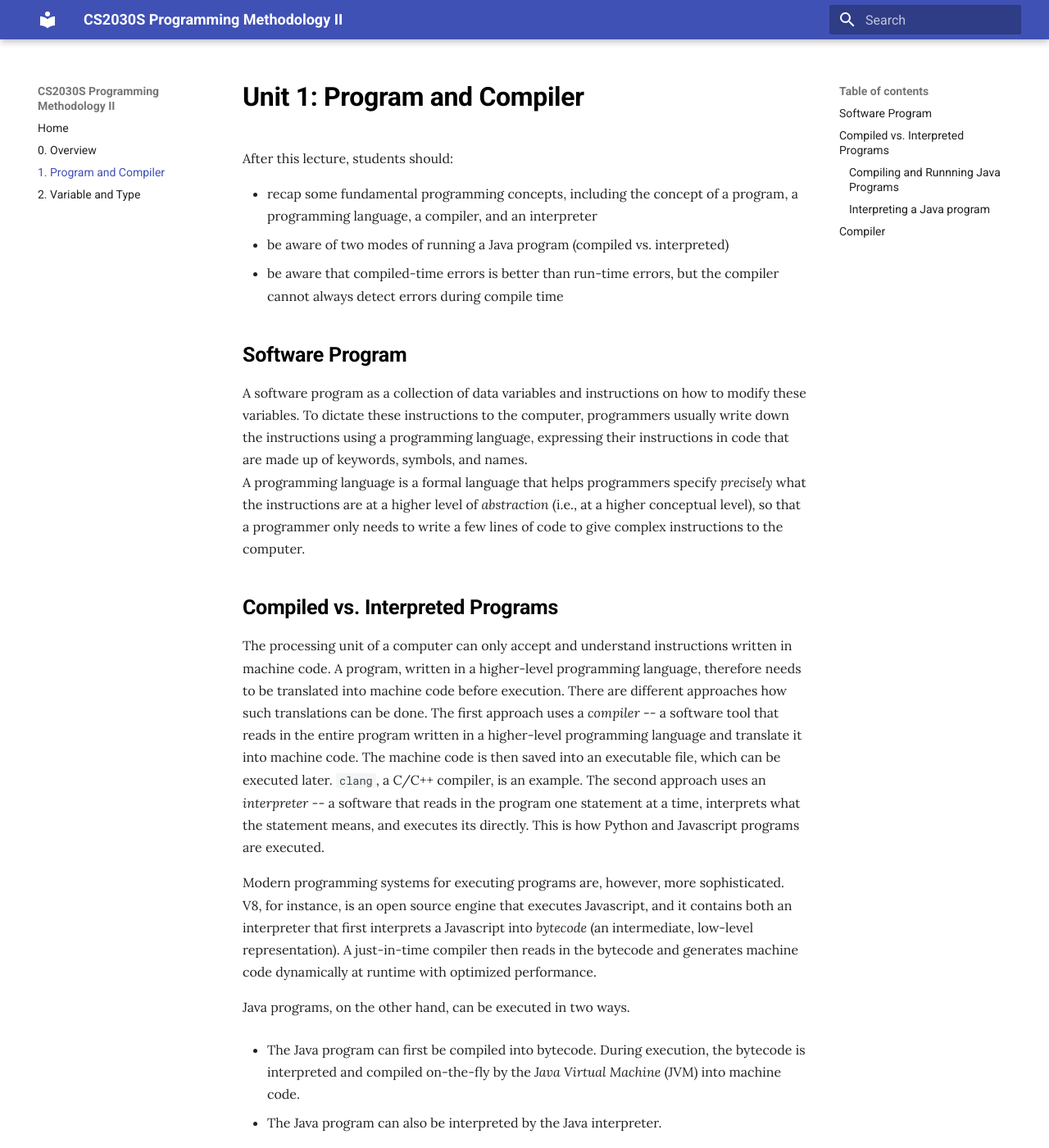
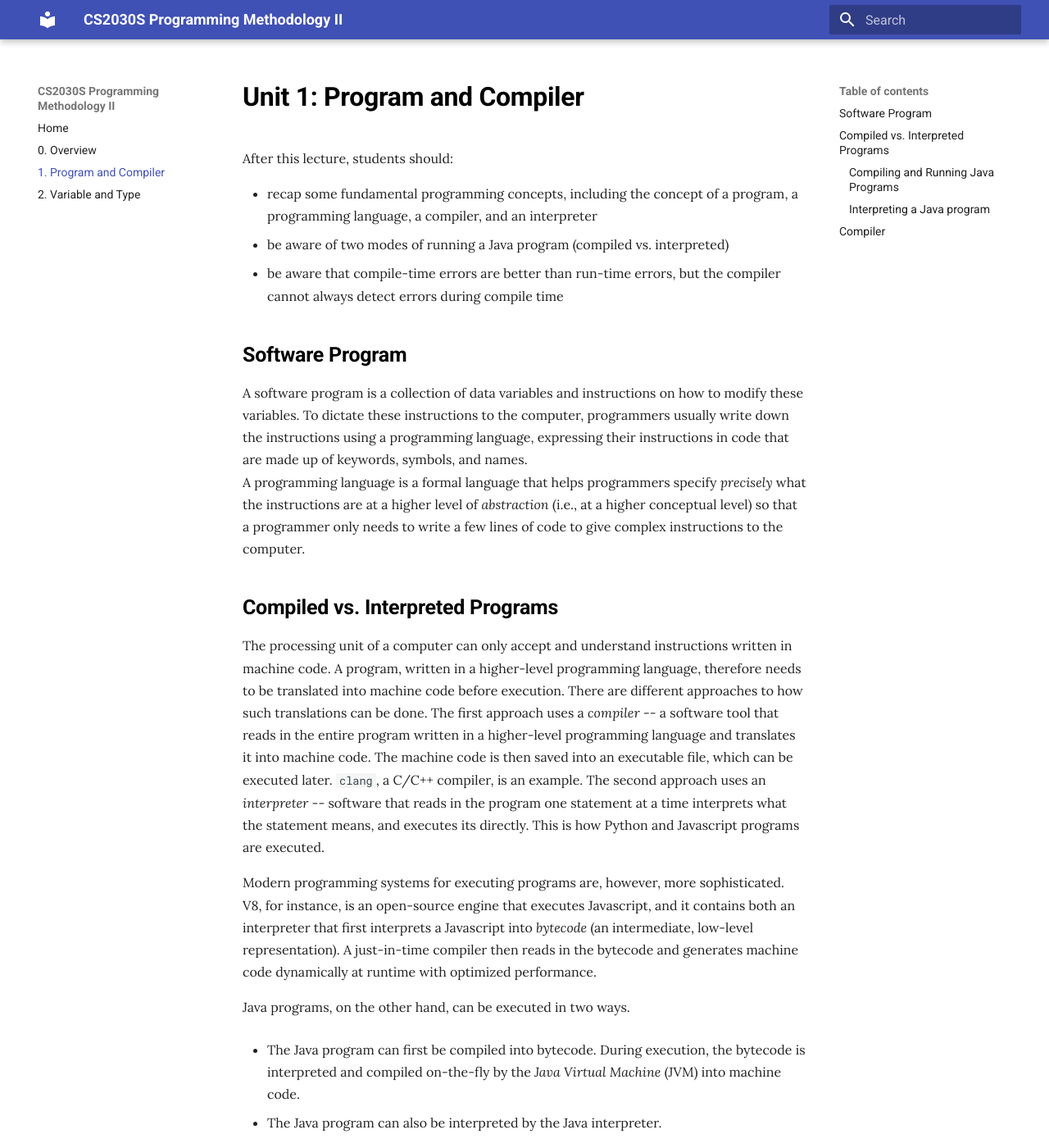
Before and after one commit to nus-cs2030s/2021-s2, an MkDocs documentation site: the page built from docs/01-compiler.md, in a window 1280 px wide and 1400 px high. Shown: the whole window at 82% size. Built offline with MkDocs 1.6.1 and Material for MkDocs 9.7.7, drawn with Linux system fonts in a browser that asks for light colours; some of the changed text lies outside the part shown.

Commit message:
Fix typos

````diff
--- a/docs/01-compiler.md
+++ b/docs/01-compiler.md
@@ -4,18 +4,18 @@ After this lecture, students should:
 
 - recap some fundamental programming concepts, including the concept of a program, a programming language, a compiler, and an interpreter
 - be aware of two modes of running a Java program (compiled vs. interpreted)
-- be aware that compiled-time errors is better than run-time errors, but the compiler cannot always detect errors during compile time
+- be aware that compile-time errors are better than run-time errors, but the compiler cannot always detect errors during compile time
 
 ## Software Program
 
-A software program as a collection of data variables and instructions on how to modify these variables.  To dictate these instructions to the computer, programmers usually write down the instructions using a programming language, expressing their instructions in code that are made up of keywords, symbols, and names.
-A programming language is a formal language that helps programmers specify _precisely_ what the instructions are at a higher level of _abstraction_ (i.e., at a higher conceptual level), so that a programmer only needs to write a few lines of code to give complex instructions to the computer.
+A software program is a collection of data variables and instructions on how to modify these variables.  To dictate these instructions to the computer, programmers usually write down the instructions using a programming language, expressing their instructions in code that are made up of keywords, symbols, and names.
+A programming language is a formal language that helps programmers specify _precisely_ what the instructions are at a higher level of _abstraction_ (i.e., at a higher conceptual level) so that a programmer only needs to write a few lines of code to give complex instructions to the computer.
 
 ## Compiled vs. Interpreted Programs
 
-The processing unit of a computer can only accept and understand instructions written in machine code.  A program, written in a higher-level programming language, therefore needs to be translated into machine code before execution.  There are different approaches how such translations can be done.  The first approach uses a _compiler_ -- a software tool that reads in the entire program written in a higher-level programming language and translate it into machine code.  The machine code is then saved into an executable file, which can be executed later.  `clang`, a C/C++ compiler, is an example.  The second approach uses an _interpreter_ -- a software that reads in the program one statement at a time, interprets what the statement means, and executes its directly.   This is how Python and Javascript programs are executed.
+The processing unit of a computer can only accept and understand instructions written in machine code.  A program, written in a higher-level programming language, therefore needs to be translated into machine code before execution.  There are different approaches to how such translations can be done.  The first approach uses a _compiler_ -- a software tool that reads in the entire program written in a higher-level programming language and translates it into machine code.  The machine code is then saved into an executable file, which can be executed later.  `clang`, a C/C++ compiler, is an example.  The second approach uses an _interpreter_ -- software that reads in the program one statement at a time interprets what the statement means, and executes its directly.   This is how Python and Javascript programs are executed.
 
-Modern programming systems for executing programs are, however, more sophisticated.  V8, for instance, is an open source engine that executes Javascript, and it contains both an interpreter that first interprets a Javascript into _bytecode_ (an intermediate, low-level representation).  A just-in-time compiler then reads in the bytecode and generates machine code dynamically at runtime with optimized performance.
+Modern programming systems for executing programs are, however, more sophisticated.  V8, for instance, is an open-source engine that executes Javascript, and it contains both an interpreter that first interprets a Javascript into _bytecode_ (an intermediate, low-level representation).  A just-in-time compiler then reads in the bytecode and generates machine code dynamically at runtime with optimized performance.
 
 Java programs, on the other hand, can be executed in two ways.
 
@@ -23,9 +23,9 @@ Java programs, on the other hand, can be executed in two ways.
 
 - The Java program can also be interpreted by the Java interpreter.
 
-Since CS2030/S uses Java, let's look at the two approaches in more details (without worrying about how to write a single line of Java first).
+Since CS2030/S uses Java, let's look at the two approaches in more detail (without worrying about how to write a single line of Java first).
 
-### Compiling and Runnning Java Programs
+### Compiling and Running Java Programs
 
 Suppose we have a Java program called `Hello.java`.  To compile the program, we type[^1]
 ```
````
Also changed, not shown: other parts of docs/01-compiler.md (+7 -7 lines).
